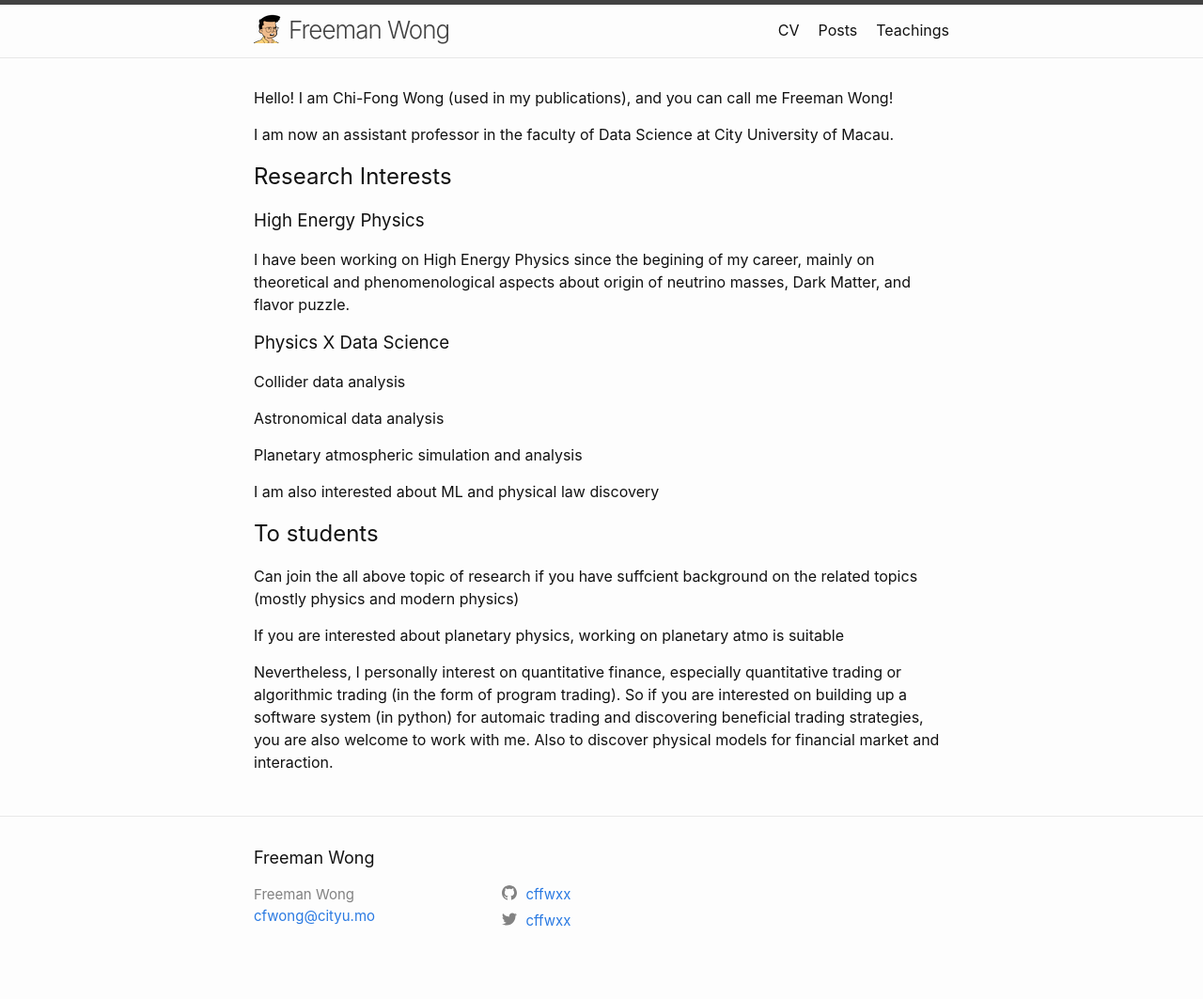
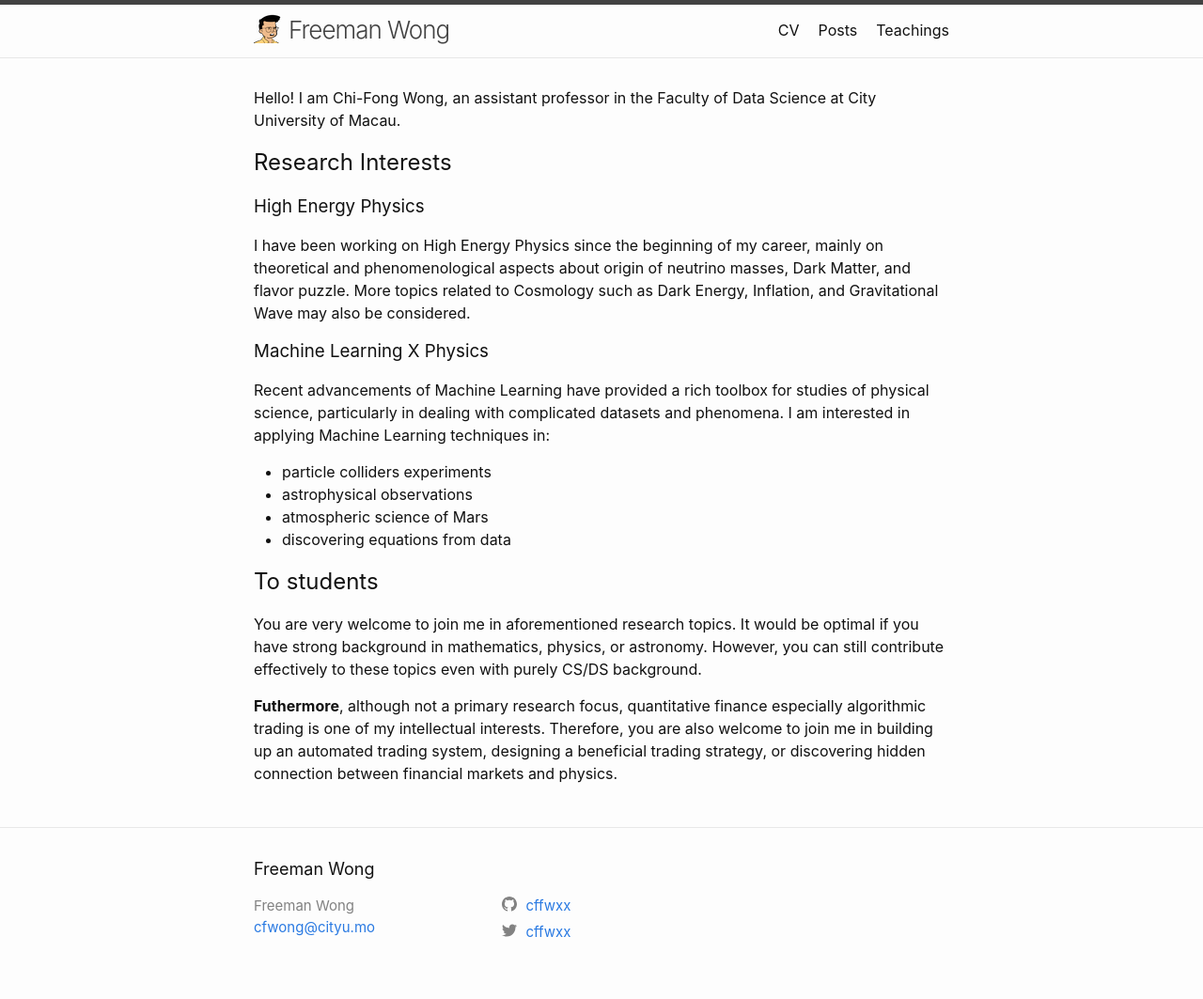
Before and after one commit to cffwxx/cffwxx.github.io, a Jekyll site: the page built from index.md, in a window 1280 px wide. Shown: the whole page at 94% size. Built offline with Jekyll 4.4.1, drawn with Linux system fonts in a browser that asks for light colours.

Commit message:
edit icon size; edit index.html

```diff
--- a/_includes/head.html
+++ b/_includes/head.html
@@ -5,7 +5,7 @@
 
   {%- seo -%}
   <link rel="stylesheet" href="{{ "/assets/main.css" | relative_url }}">
-  <link rel="icon" type="image/png" sizes="32x32" href="/imgs/avatar2.png">
+  <link rel="icon" type="image/png" sizes="16x16" href="/imgs/avatar2.png">
   {%- feed_meta -%}
   {%- if jekyll.environment == 'production' and site.google_analytics -%}
     {%- include google-analytics.html -%}
--- a/index.md
+++ b/index.md
@@ -2,38 +2,25 @@
 layout: home
 ---
 
-Hello! I am Chi-Fong Wong (used in my publications), and you can call me Freeman Wong!
-
-I am now an assistant professor in the faculty of Data Science at City University of Macau.
-
-
+Hello! I am Chi-Fong Wong, an assistant professor in the Faculty of Data Science at City University of Macau.
 
 ## Research Interests
 
 ### High Energy Physics
 
-I have been working on High Energy Physics since the begining of my career, mainly on theoretical and phenomenological aspects about origin of neutrino masses, Dark Matter, and flavor puzzle.
+I have been working on High Energy Physics since the beginning of my career, mainly on theoretical and phenomenological aspects about origin of neutrino masses, Dark Matter, and flavor puzzle. More topics related to Cosmology such as Dark Energy, Inflation, and Gravitational Wave may also be considered.
 
+### Machine Learning X Physics
 
+Recent advancements of Machine Learning have provided a rich toolbox for studies of physical science, particularly in dealing with complicated datasets and phenomena. I am interested in applying Machine Learning techniques in:
 
-### Physics X Data Science
-
-
-
-Collider data analysis
-
-Astronomical data analysis
-
-Planetary atmospheric simulation and analysis
-
-I am also interested about ML and physical law discovery
-
-
+* particle colliders experiments
+* astrophysical observations
+* atmospheric science of Mars
+* discovering equations from data
 
 ## To students
 
-Can join the all above topic of research if you have suffcient background on the related topics (mostly physics and modern physics)
+You are very welcome to join me in aforementioned research topics. It would be optimal if you have strong background in mathematics, physics, or astronomy. However, you can still contribute effectively to these topics even with purely CS/DS background.
 
-If you are interested about planetary physics, working on planetary atmo is suitable
-
-Nevertheless, I personally interest on quantitative finance, especially quantitative trading or algorithmic trading (in the form of program trading). So if you are interested on building up a software system (in python) for automaic trading and discovering beneficial trading strategies, you are also welcome to work with me. Also to discover physical models for financial market and interaction.
+**Futhermore**, although not a primary research focus, quantitative finance especially algorithmic trading is one of my intellectual interests. Therefore, you are also welcome to join me in building up an automated trading system, designing a beneficial trading strategy, or discovering hidden connection between financial markets and physics.
```
